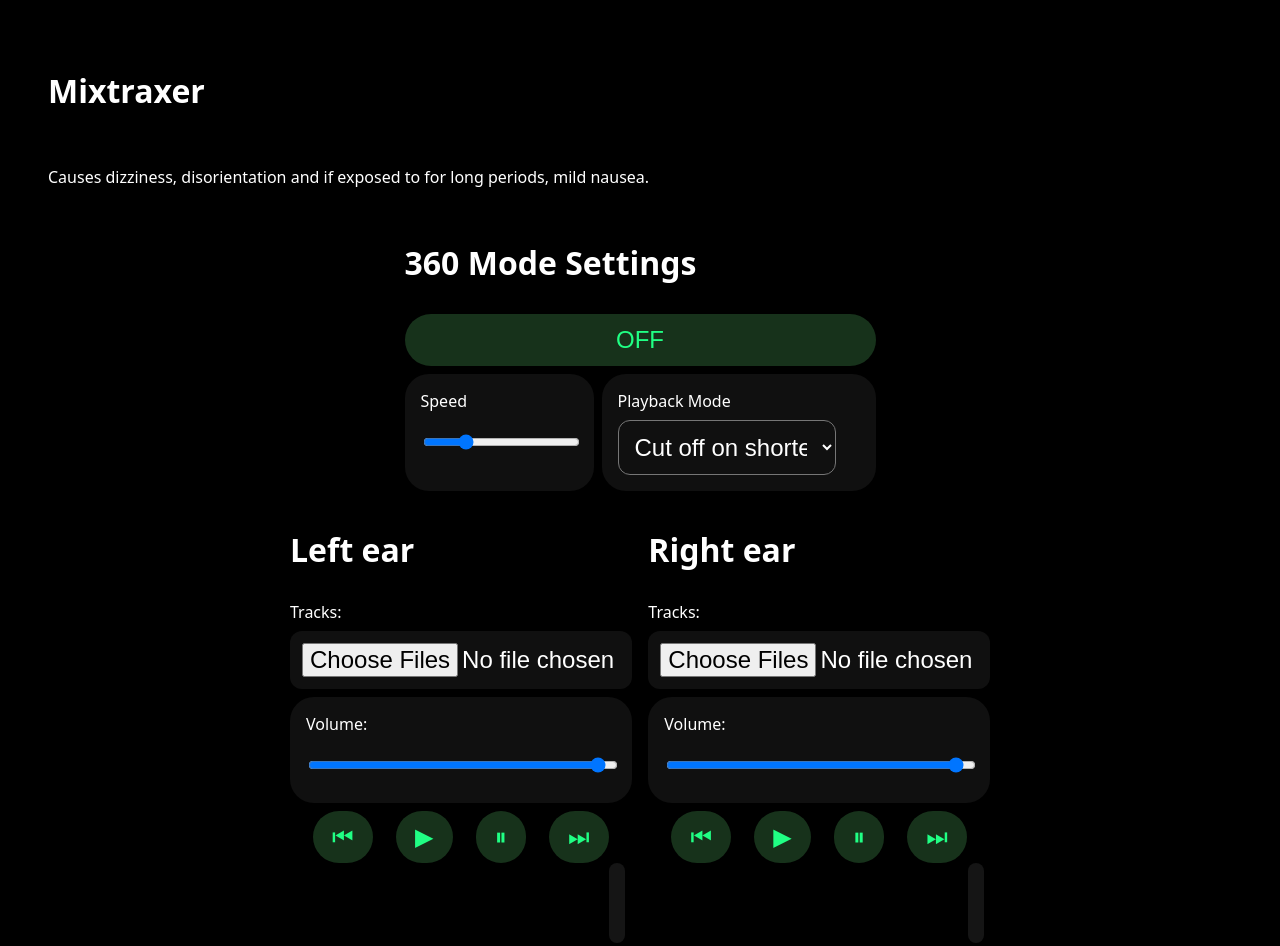
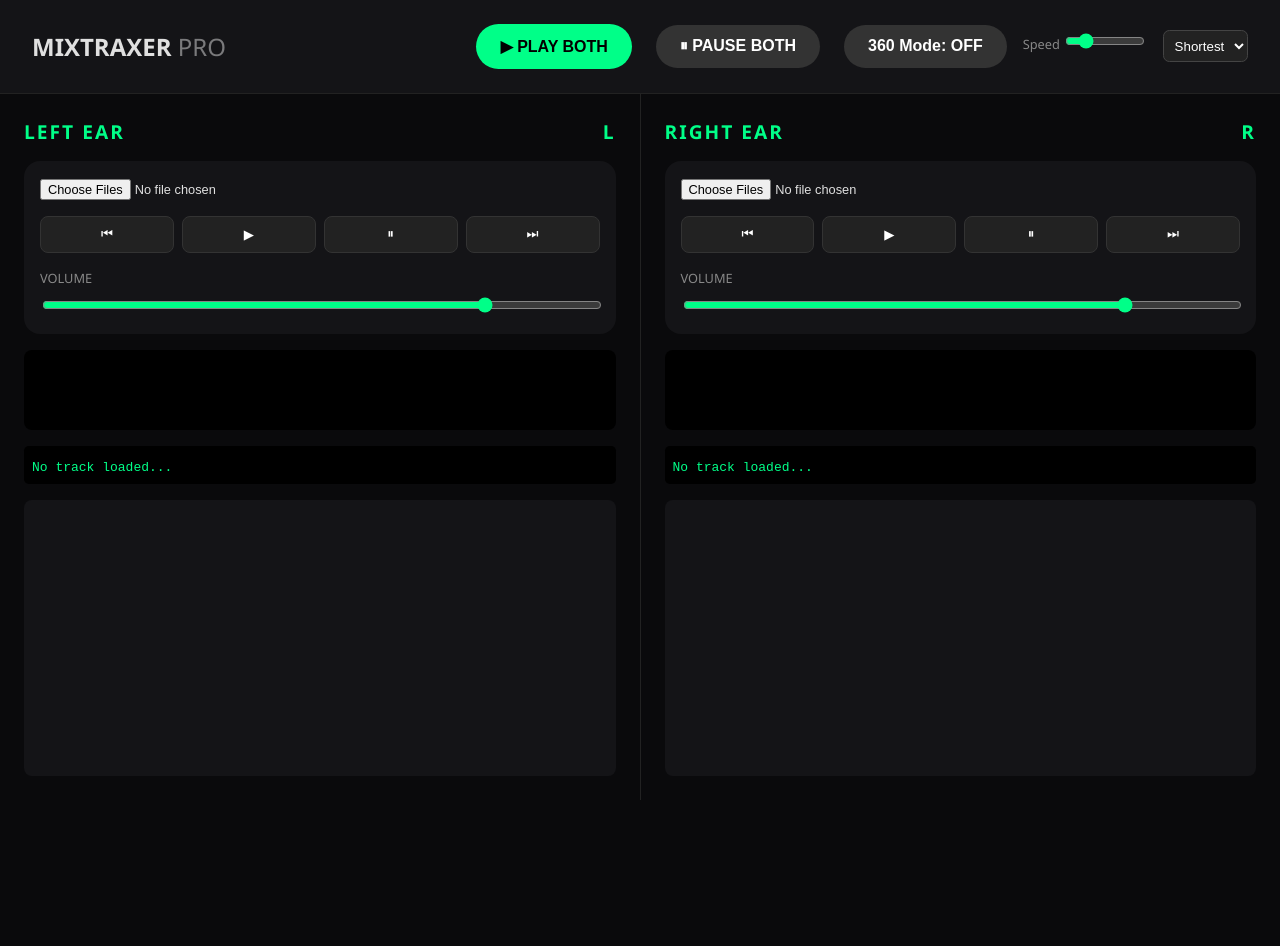
Before and after one commit to adthoughtsglobal/spa, a plain HTML site: page stereo_multi_audio_player.html in a window 1280 px wide. After the commit the page ends 800 px from the top, so only its background shows below. Drawn offline with Linux system fonts and the light colour scheme.

Commit message:
play both, ui updates

```diff
--- a/stereo_multi_audio_player.html
+++ b/stereo_multi_audio_player.html
@@ -1,202 +1,299 @@
 <!doctype html>
-<html>
-
+<html lang="en">
 <head>
   <meta charset="utf-8">
-  <title>Mixtraxer</title>
+  <title>Mixtraxer Pro</title>
   <style>
+    :root {
+      --bg: #0a0a0c;
+      --panel: #141417;
+      --accent: #00ff88;
+      --accent-dim: rgba(0, 255, 136, 0.1);
+      --text: #e0e0e0;
+      --danger: #ff4444;
+    }
+
     body {
-      font-family: system-ui;
+      font-family: 'Segoe UI', system-ui, sans-serif;
+      background: var(--bg);
+      color: var(--text);
+      margin: 0;
       display: flex;
       flex-direction: column;
-      gap: 1em;
-      padding: 3em;
-      background: black;
-      margin: 0;
-      color: white
+      height: 100vh;
+      overflow: hidden;
     }
 
-    body>div {
+    /* --- Header / Master Controls --- */
+    header {
+      background: var(--panel);
+      padding: 1.5rem 2rem;
+      border-bottom: 1px solid #222;
       display: flex;
-      flex-direction: row;
-      gap: .5em;
-      flex-wrap: wrap;
-      max-width: 700px;
-      margin: auto;
-
-      &>div {
-        display: flex;
-        gap: .5em;
-        flex-direction: row;
-      }
+      justify-content: space-between;
+      align-items: center;
+      gap: 2rem;
     }
 
-    .main {
+    .master-group {
       display: flex;
-      flex-direction: row;
-      flex-wrap: nowrap;
+      align-items: center;
+      gap: 1.5rem;
+    }
 
-      &>.sec {
+    .master-btn {
+      background: var(--accent);
+      color: black;
+      font-weight: bold;
+      border: none;
+      padding: 0.8rem 1.5rem;
+      border-radius: 2rem;
+      cursor: pointer;
+      font-size: 1rem;
+      transition: transform 0.1s, opacity 0.2s;
+    }
+
+    .master-btn:hover { opacity: 0.9; }
+    .master-btn:active { transform: scale(0.95); }
+    .master-btn.secondary { background: #333; color: white; }
+
+    /* --- Main Layout --- */
+    main {
+      display: flex;
+      flex: 1;
+      overflow: hidden;
+      gap: 1px;
+      background: #222; /* Divider line */
+    }
+
+    .channel-sec {
+      flex: 1;
+      background: var(--bg);
       display: flex;
       flex-direction: column;
-        gap: .5em;
-
-        &>div {
-          display: flex;
-          flex-direction: row;
-          flex-wrap: wrap;
-          justify-content: space-evenly;
-        }
+      padding: 1.5rem;
+      overflow-y: auto;
     }
 
-      &>.divide {
-        height: 24em;
-        margin: auto;
-        width: 1px;
-        background: linear-gradient(45deg, transparent, #444444, transparent);
-        display: block;
-      }
+    h2 {
+      margin-top: 0;
+      font-size: 1.2rem;
+      text-transform: uppercase;
+      letter-spacing: 2px;
+      color: var(--accent);
+      display: flex;
+      justify-content: space-between;
     }
 
-    input,
-    select {
-      background: #101010;
-      border-radius: .5em;
-      padding: .5em;
-      color: white;
-      font-size: 1.5em;
-      width: calc(100% - 1em);
-      min-width: 0
+    /* --- Controls & Inputs --- */
+    .control-box {
+      background: var(--panel);
+      padding: 1rem;
+      border-radius: 1rem;
+      margin-bottom: 1rem;
     }
 
-    button {
-      padding: .5em .8em;
-      background: rgb(23, 50, 27);
-      color: rgb(32, 255, 132);
-      font-size: 1.5em;
-      border: none;
-      border-radius: 1.5em
+    .transport {
+      display: flex;
+      gap: 0.5rem;
+      margin-bottom: 1rem;
+      justify-content: center;
+    }
+
+    .transport button {
+      background: #222;
+      border: 1px solid #333;
+      color: white;
+      padding: 0.6rem;
+      border-radius: 0.5rem;
+      cursor: pointer;
+      flex: 1;
+    }
+
+    .transport button:hover { background: #333; }
+
+    input[type="file"] {
+      font-size: 0.8rem;
+      width: 100%;
+      margin-bottom: 1rem;
     }
 
     label {
-      display: flex;
-      flex-direction: column;
-      max-width: 700px;
-      gap: .5em;
-      padding: 1em;
-      background: #101010;
-      border-radius: 1.5em
+      font-size: 0.8rem;
+      display: block;
+      margin-bottom: 0.5rem;
+      color: #888;
+    }
+
+    input[type="range"] {
+      width: 100%;
+      accent-color: var(--accent);
+    }
+
+    /* --- Visualizer & Playlist --- */
+    canvas {
+      width: 100%;
+      height: 80px;
+      background: #000;
+      border-radius: 0.5rem;
+      margin-bottom: 1rem;
+    }
+
+    .marquee-container {
+      background: #000;
+      padding: 0.5rem;
+      border-radius: 0.3rem;
+      margin-bottom: 1rem;
+      overflow: hidden;
     }
 
     .marquee {
-  overflow: hidden;
       white-space: nowrap;
-  box-sizing: border-box;
-  animation: marquee 10s linear infinite;
-  font-size: 1.2em;
-  color: #00ff88;
+      display: inline-block;
+      animation: scroll 10s linear infinite;
+      color: var(--accent);
+      font-family: monospace;
     }
 
-@keyframes marquee {
-  0% { text-indent: 100% }
-  100% { text-indent: -100% }
+    @keyframes scroll {
+      0% { transform: translateX(100%); }
+      100% { transform: translateX(-100%); }
     }
 
     .tracklist {
-  display: flex;
-  flex-direction: column;
-  gap: .2em;
-  font-size: 1em;
-  background: #151515;
-  padding: .5em;
-  border-radius: .5em;
-  max-height: 10em;
+      flex: 1;
+      background: var(--panel);
+      border-radius: 0.5rem;
       overflow-y: auto;
+      font-size: 0.9rem;
     }
 
     .trackitem {
       display: flex;
-  justify-content: space-between;
       align-items: center;
-  padding: .2em .4em;
-  background: #202020;
-  border-radius: .4em;
-  cursor: pointer;
+      padding: 0.6rem;
+      border-bottom: 1px solid #222;
+      gap: 0.5rem;
     }
 
+    .trackitem:hover { background: #1a1a1f; }
+    .trackitem span { flex: 1; cursor: pointer; white-space: nowrap; overflow: hidden; text-overflow: ellipsis; }
     .trackitem button {
-  font-size: .9em;
+      background: none;
+      border: none;
+      color: #666;
+      cursor: pointer;
+      padding: 2px 5px;
+    }
+    .trackitem button:hover { color: var(--danger); }
+
+    .settings-row {
+        display: flex;
+        gap: 1rem;
+        align-items: center;
+    }
+
+    select {
         background: #222;
-  color: #0f0;
-  padding: .2em .5em;
+        color: white;
+        border: 1px solid #444;
+        padding: 0.4rem;
+        border-radius: 0.4rem;
     }
 
   </style>
 </head>
 
 <body>
-  <h1>Mixtraxer</h1>
-  <p>Causes dizziness, disorientation and if exposed to for long periods, mild nausea.</p>
 
-  <div style="flex-direction: column;">
-    <h1>360 Mode Settings</h1>
-    <button id="toggleOrbit">OFF</button>
-    <div>
-      <label>Speed <input id="speed" type="range" min="0" max="5" value="1"></label>
-      <label>Playback Mode
+  <header>
+    <div class="master-group">
+      <h1 style="margin:0; font-size: 1.5rem;">MIXTRAXER <span style="font-weight: 300; opacity: 0.5;">PRO</span></h1>
+    </div>
+
+    <div class="master-group">
+        <button class="master-btn" id="playBoth">▶ PLAY BOTH</button>
+        <button class="master-btn secondary" id="pauseBoth">⏸ PAUSE BOTH</button>
+
+        <div class="settings-row">
+            <button class="master-btn secondary" id="toggleOrbit">360 Mode: OFF</button>
+            <label>Speed <input id="speed" type="range" min="0" max="5" value="1" style="width: 80px;"></label>
             <select id="playbackMode">
-          <option value="cut">Cut off on shortest</option>
-          <option value="long">Play till longest</option>
+                <option value="cut">Shortest</option>
+                <option value="long">Longest</option>
             </select>
-      </label>
         </div>
     </div>
+  </header>
 
-  <div class="main">
-    <div class="sec">
-      <h1>Left ear</h1>
-      Tracks: <input id="leftFiles" type="file" accept="audio/*" multiple>
-      <label>Volume: <input id="leftVol" type="range" min="0" max="1" step="0.01" value="1"></label>
-      <div>
+  <main>
+    <section class="channel-sec">
+      <h2>LEFT EAR <span>L</span></h2>
+      <div class="control-box">
+        <input id="leftFiles" type="file" accept="audio/*" multiple>
+        <div class="transport">
           <button id="prevLeft">⏮</button>
           <button id="playLeft">▶</button>
           <button id="pauseLeft">⏸</button>
           <button id="nextLeft">⏭</button>
-        <canvas id="leftWave" width="300" height="80"></canvas>
-        <div id="leftNow" class="marquee"></div>
+        </div>
+        <label>VOLUME</label>
+        <input id="leftVol" type="range" min="0" max="1" step="0.01" value="0.8">
+      </div>
+
+      <canvas id="leftWave"></canvas>
+
+      <div class="marquee-container">
+        <div id="leftNow" class="marquee">No track loaded...</div>
+      </div>
+
       <div id="leftList" class="tracklist"></div>
+    </section>
 
-      </div>
-    </div>
-    <div class="divide"></div>
-    <div class="sec">
-      <h1>Right ear</h1>
-      Tracks: <input id="rightFiles" type="file" accept="audio/*" multiple>
-      <label>Volume: <input id="rightVol" type="range" min="0" max="1" step="0.01" value="1"></label>
-      <div>
+    <section class="channel-sec">
+      <h2>RIGHT EAR <span>R</span></h2>
+      <div class="control-box">
+        <input id="rightFiles" type="file" accept="audio/*" multiple>
+        <div class="transport">
           <button id="prevRight">⏮</button>
           <button id="playRight">▶</button>
           <button id="pauseRight">⏸</button>
           <button id="nextRight">⏭</button>
-        <canvas id="rightWave" width="300" height="80"></canvas>
-        <div id="rightNow" class="marquee"></div>
+        </div>
+        <label>VOLUME</label>
+        <input id="rightVol" type="range" min="0" max="1" step="0.01" value="0.8">
+      </div>
+
+      <canvas id="rightWave"></canvas>
+
+      <div class="marquee-container">
+        <div id="rightNow" class="marquee">No track loaded...</div>
+      </div>
+
       <div id="rightList" class="tracklist"></div>
-
-      </div>
-    </div>
-  </div>
+    </section>
+  </main>
 
   <script>
     let ac, leftElem, rightElem, leftSrc, rightSrc, leftGain, rightGain, merger, leftPanner, rightPanner, t = 0, orbit = false, rotate360 = false;
     let leftTracks = [], rightTracks = [], leftIndex = 0, rightIndex = 0, leftAnalyzer, rightAnalyzer, leftCtx, rightCtx, leftData, rightData;
 
-    function ensureCtx() { if (!ac) ac = new (window.AudioContext || window.webkitAudioContext)() }
+    function ensureCtx() {
+        if (!ac) {
+            ac = new (window.AudioContext || window.webkitAudioContext)();
+            makeElements();
+        }
+        if (ac.state === 'suspended') ac.resume();
+    }
+
     function makeElements() {
       leftElem = new Audio(); rightElem = new Audio();
       leftSrc = ac.createMediaElementSource(leftElem);
       rightSrc = ac.createMediaElementSource(rightElem);
       leftGain = ac.createGain(); rightGain = ac.createGain();
       leftAnalyzer = ac.createAnalyser(); rightAnalyzer = ac.createAnalyser();
+      leftAnalyzer.fftSize = 256;
+      rightAnalyzer.fftSize = 256;
       merger = ac.createChannelMerger(2);
       leftCtx = leftWave.getContext("2d"); rightCtx = rightWave.getContext("2d");
       leftData = new Uint8Array(leftAnalyzer.frequencyBinCount);
@@ -210,6 +307,7 @@
       rightSrc.connect(rightAnalyzer).connect(rightGain).connect(merger, 0, 1);
       merger.connect(ac.destination);
     }
+
     function connectOrbit() {
       disconnectAll();
       leftPanner = ac.createPanner(); rightPanner = ac.createPanner();
@@ -217,57 +315,66 @@
       leftSrc.connect(leftAnalyzer).connect(leftPanner).connect(leftGain).connect(ac.destination);
       rightSrc.connect(rightAnalyzer).connect(rightPanner).connect(rightGain).connect(ac.destination);
     }
-    function disconnectAll() { try { leftSrc.disconnect(); rightSrc.disconnect(); leftGain.disconnect(); rightGain.disconnect(); merger.disconnect(); } catch { } }
+
+    function disconnectAll() {
+        try {
+            leftSrc.disconnect(); rightSrc.disconnect();
+            leftGain.disconnect(); rightGain.disconnect();
+            if(merger) merger.disconnect();
+        } catch(e) {}
+    }
 
     function playTrack(side) {
-  if (side === "left") {
-    if (!leftTracks.length) return;
-    leftElem.src = URL.createObjectURL(leftTracks[leftIndex]);
-    leftElem.play();
-    updateNowPlaying("left", leftTracks[leftIndex].name);
-  } else {
-    if (!rightTracks.length) return;
-    rightElem.src = URL.createObjectURL(rightTracks[rightIndex]);
-    rightElem.play();
-    updateNowPlaying("right", rightTracks[rightIndex].name);
-  }
+        const tracks = side === "left" ? leftTracks : rightTracks;
+        const index = side === "left" ? leftIndex : rightIndex;
+        const elem = side === "left" ? leftElem : rightElem;
+
+        if (!tracks.length) return;
+
+        elem.src = URL.createObjectURL(tracks[index]);
+        elem.play();
+        updateNowPlaying(side, tracks[index].name);
     }
 
+    function updateNowPlaying(side, name) {
+      const el = side === "left" ? leftNow : rightNow;
+      el.textContent = name ? `NOW PLAYING: ${name}` : "No track loaded...";
+    }
 
     function nextTrack(side) {
-      if (side === "left" && leftTracks.length) { leftIndex = (leftIndex + 1) % leftTracks.length; leftElem.src = ''; playTrack("left"); }
-      if (side === "right" && rightTracks.length) { rightIndex = (rightIndex + 1) % rightTracks.length; rightElem.src = ''; playTrack("right"); }
-
-      if (side === "left" && leftTracks.length) {
-  leftIndex = (leftIndex + 1) % leftTracks.length;
-  leftElem.src = '';
-  playTrack("left");
-  updateNowPlaying("left", leftTracks[leftIndex].name);
-}
-if (side === "right" && rightTracks.length) {
-  rightIndex = (rightIndex + 1) % rightTracks.length;
-  rightElem.src = '';
-  playTrack("right");
-  updateNowPlaying("right", rightTracks[rightIndex].name);
+      if (side === "left" && leftTracks.length) { leftIndex = (leftIndex + 1) % leftTracks.length; playTrack("left"); }
+      if (side === "right" && rightTracks.length) { rightIndex = (rightIndex + 1) % rightTracks.length; playTrack("right"); }
     }
 
-    }
     function prevTrack(side) {
-      if (side === "left" && leftTracks.length) { leftIndex = (leftIndex - 1 + leftTracks.length) % leftTracks.length; leftElem.src = ''; playTrack("left"); }
-      if (side === "right" && rightTracks.length) { rightIndex = (rightIndex - 1 + rightTracks.length) % rightTracks.length; rightElem.src = ''; playTrack("right"); }
+      if (side === "left" && leftTracks.length) { leftIndex = (leftIndex - 1 + leftTracks.length) % leftTracks.length; playTrack("left"); }
+      if (side === "right" && rightTracks.length) { rightIndex = (rightIndex - 1 + rightTracks.length) % rightTracks.length; playTrack("right"); }
     }
 
     function visualize() {
+      if (!leftAnalyzer || !rightAnalyzer) return;
       leftAnalyzer.getByteFrequencyData(leftData);
       rightAnalyzer.getByteFrequencyData(rightData);
-      leftCtx.clearRect(0, 0, 300, 80); rightCtx.clearRect(0, 0, 300, 80);
-      for (let i = 0; i < leftData.length; i += 4) { let h = leftData[i] / 2; leftCtx.fillRect(i / 2, 80 - h, 2, h); }
-      for (let i = 0; i < rightData.length; i += 4) { let h = rightData[i] / 2; rightCtx.fillRect(i / 2, 80 - h, 2, h); }
+
+      leftCtx.clearRect(0, 0, 300, 80);
+      rightCtx.clearRect(0, 0, 300, 80);
+
+      leftCtx.fillStyle = '#00ff88';
+      rightCtx.fillStyle = '#00ff88';
+
+      for (let i = 0; i < leftData.length; i++) {
+        let h = (leftData[i] / 255) * 80;
+        leftCtx.fillRect(i * 3, 80 - h, 2, h);
+      }
+      for (let i = 0; i < rightData.length; i++) {
+        let h = (rightData[i] / 255) * 80;
+        rightCtx.fillRect(i * 3, 80 - h, 2, h);
+      }
       requestAnimationFrame(visualize);
     }
 
     function animate() {
-      if (!orbit || !rotate360) return;
+      if (!rotate360) return;
       t += 0.02 * parseFloat(speed.value);
       const lx = Math.cos(t), lz = Math.sin(t);
       const rx = Math.cos(t + Math.PI), rz = Math.sin(t + Math.PI);
@@ -278,17 +385,6 @@ if (side === "right" && rightTracks.length) {
       requestAnimationFrame(animate);
     }
 
-    function startPlayback() {
-      ensureCtx();
-      if (!leftElem) makeElements();
-      leftTracks = Array.from(leftFiles.files);
-      rightTracks = Array.from(rightFiles.files);
-      leftGain.gain.value = parseFloat(leftVol.value);
-      rightGain.gain.value = parseFloat(rightVol.value);
-      ac.resume();
-      visualize();
-    }
-
     function renderList(side) {
       const container = side === "left" ? leftList : rightList;
       const tracks = side === "left" ? leftTracks : rightTracks;
@@ -297,52 +393,54 @@ if (side === "right" && rightTracks.length) {
         const div = document.createElement("div");
         div.className = "trackitem";
         const name = document.createElement("span");
-    name.textContent = f.name;
-    name.onclick = () => { if (side === "left") { leftIndex = i; leftElem.src = ''; playTrack("left"); } else { rightIndex = i; rightElem.src = ''; playTrack("right"); } };
-    const playNow = document.createElement("button");
-    playNow.textContent = "▶";
-    playNow.onclick = e => { e.stopPropagation(); if (side === "left") { leftIndex = i; leftElem.src = ''; playTrack("left"); } else { rightIndex = i; rightElem.src = ''; playTrack("right"); } };
-    const playNext = document.createElement("button");
-    playNext.textContent = "⏭";
-    playNext.onclick = e => { e.stopPropagation(); if (side === "left") leftIndex = (i - 1 + tracks.length) % tracks.length; else rightIndex = (i - 1 + tracks.length) % tracks.length; };
+        name.textContent = `${i+1}. ${f.name}`;
+        name.onclick = () => {
+            ensureCtx();
+            if (side === "left") { leftIndex = i; playTrack("left"); }
+            else { rightIndex = i; playTrack("right"); }
+        };
         const remove = document.createElement("button");
-    remove.textContent = "❌";
+        remove.textContent = "✕";
         remove.onclick = e => { e.stopPropagation(); tracks.splice(i, 1); renderList(side); };
-    div.append(name, playNow, playNext, remove);
+        div.append(name, remove);
         container.appendChild(div);
       });
     }
 
-function updateNowPlaying(side, name) {
-  const el = side === "left" ? leftNow : rightNow;
-  el.textContent = name ? `Now Playing: ${name}` : "";
+    // Event Listeners
+    leftFiles.onchange = () => { leftTracks = Array.from(leftFiles.files); renderList("left"); };
+    rightFiles.onchange = () => { rightTracks = Array.from(rightFiles.files); renderList("right"); };
+
+    playLeft.onclick = () => { ensureCtx(); playTrack("left"); leftElem.onended = () => nextTrack("left"); visualize(); };
+    playRight.onclick = () => { ensureCtx(); playTrack("right"); rightElem.onended = () => nextTrack("right"); visualize(); };
+    pauseLeft.onclick = () => leftElem.pause();
+    pauseRight.onclick = () => rightElem.pause();
+
+    // Play Both Logic
+    playBoth.onclick = () => {
+        ensureCtx();
+        if (leftTracks.length) { playTrack("left"); leftElem.onended = () => nextTrack("left"); }
+        if (rightTracks.length) { playTrack("right"); rightElem.onended = () => nextTrack("right"); }
+        visualize();
+    };
+
+    pauseBoth.onclick = () => {
+        if(leftElem) leftElem.pause();
+        if(rightElem) rightElem.pause();
+    };
+
+    toggleOrbit.onclick = () => {
+      ensureCtx();
+      rotate360 = !rotate360;
+      toggleOrbit.textContent = `360 Mode: ${rotate360 ? 'ON' : 'OFF'}`;
+      toggleOrbit.style.background = rotate360 ? 'var(--accent)' : '#333';
+      toggleOrbit.style.color = rotate360 ? 'black' : 'white';
+      if (rotate360) { connectOrbit(); animate(); }
+      else { connectStereo(); }
     }
-
-function loadTracks(side) {
-  const files = side === "left" ? leftFiles.files : rightFiles.files;
-  if (side === "left") leftTracks = Array.from(files);
-  else rightTracks = Array.from(files);
-  renderList(side);
-}
-
-leftFiles.onchange = () => loadTracks("left");
-rightFiles.onchange = () => loadTracks("right");
-
-
-    playLeft.onclick = async () => { startPlayback(); playTrack("left"); leftElem.onended = () => nextTrack("left") }
-    pauseLeft.onclick = () => { if (leftElem && !leftElem.paused) leftElem.pause() }
-    playRight.onclick = async () => { startPlayback(); playTrack("right"); rightElem.onended = () => nextTrack("right") }
-    pauseRight.onclick = () => { if (rightElem && !rightElem.paused) rightElem.pause() }
 
     leftVol.oninput = () => { if (leftGain) leftGain.gain.value = parseFloat(leftVol.value) }
     rightVol.oninput = () => { if (rightGain) rightGain.gain.value = parseFloat(rightVol.value) }
-
-    toggleOrbit.onclick = () => {
-      rotate360 = !rotate360;
-      toggleOrbit.textContent = `360 Mode: ${rotate360 ? 'ON' : 'OFF'}`;
-      if (rotate360) { connectOrbit(); orbit = true; animate(); }
-      else { connectStereo(); orbit = false; }
-    }
 
     prevLeft.onclick = () => prevTrack("left");
     nextLeft.onclick = () => nextTrack("left");
@@ -350,5 +448,4 @@ rightFiles.onchange = () => loadTracks("right");
     nextRight.onclick = () => nextTrack("right");
   </script>
 </body>
-
 </html>
```
Lines whose indentation alone changed are shown as unchanged.
